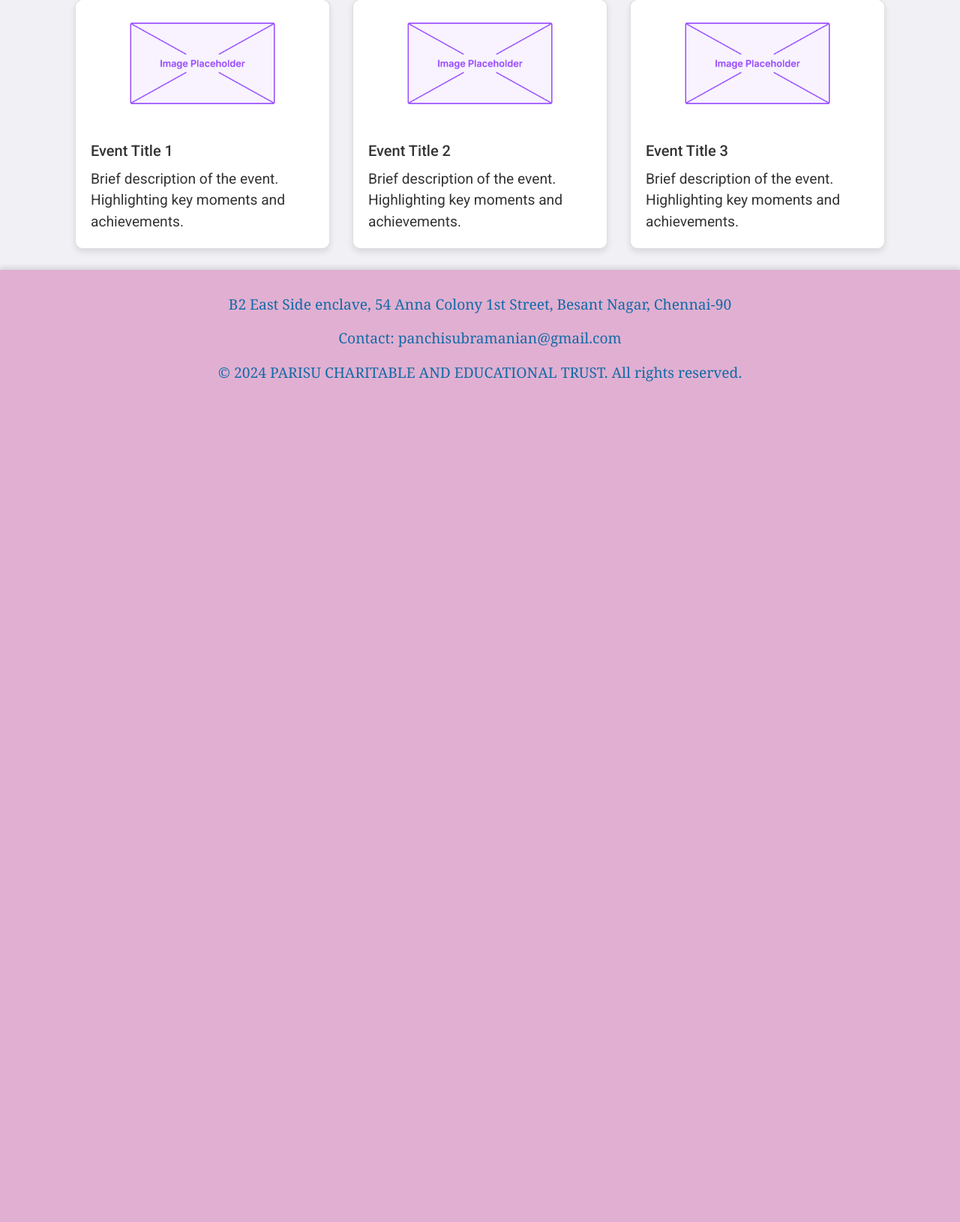
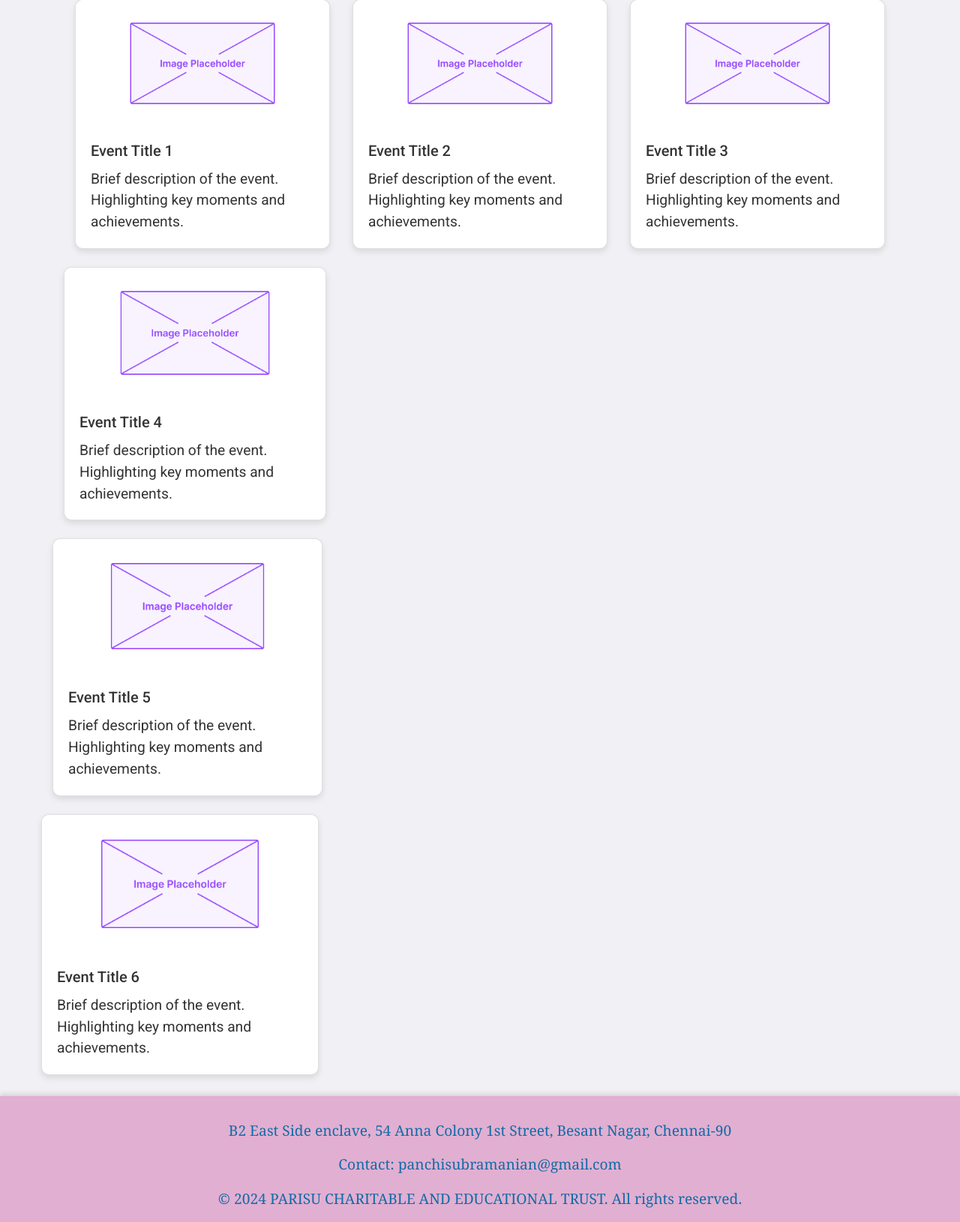
Before and after one commit to LILTIMOTHY64/Trust-Website, a Flask app: page /gallery in a window 1280 px wide. Shown: the part 488-2118 px from the top of the page at 75% size. Before the commit the page ends 997 px from the top, so only its background shows below. Run offline with Flask 3, Linux system fonts and the light colour scheme; some libraries are stand-ins or nearby versions.

Commit message:
Gallery work

```diff
--- a/templates/gallery.html
+++ b/templates/gallery.html
@@ -50,6 +50,39 @@
                 </div>
             </div>
         </div>
+
+    <div class="row">
+        <div class="col-md-4 mb-4">
+            <div class="card">
+                <img src="static/gallery/event1.jpg" class="card-img-top" alt="Event 1" data-toggle="modal" data-target="#imageModal" data-src="static/gallery/event4.jpg">
+                <div class="card-body">
+                    <h5 class="card-title">Event Title 4</h5>
+                    <p class="card-text">Brief description of the event. Highlighting key moments and achievements.</p>
+                </div>
+            </div>
+        </div>
+
+    <div class="row">
+        <div class="col-md-4 mb-4">
+            <div class="card">
+                <img src="static/gallery/event1.jpg" class="card-img-top" alt="Event 1" data-toggle="modal" data-target="#imageModal" data-src="static/gallery/event5.jpg">
+                <div class="card-body">
+                    <h5 class="card-title">Event Title 5</h5>
+                    <p class="card-text">Brief description of the event. Highlighting key moments and achievements.</p>
+                </div>
+            </div>
+        </div>
+
+    <div class="row">
+        <div class="col-md-4 mb-4">
+            <div class="card">
+                <img src="static/gallery/event1.jpg" class="card-img-top" alt="Event 1" data-toggle="modal" data-target="#imageModal" data-src="static/gallery/event6.jpg">
+                <div class="card-body">
+                    <h5 class="card-title">Event Title 6</h5>
+                    <p class="card-text">Brief description of the event. Highlighting key moments and achievements.</p>
+                </div>
+            </div>
+        </div>
         <!-- Add more cards as needed for additional events -->
     </div>
 </div>
```
Also changed, not shown: static/gallery/event4.jpg (added), static/gallery/event5.jpg (added), static/gallery/event6.jpg (added).
